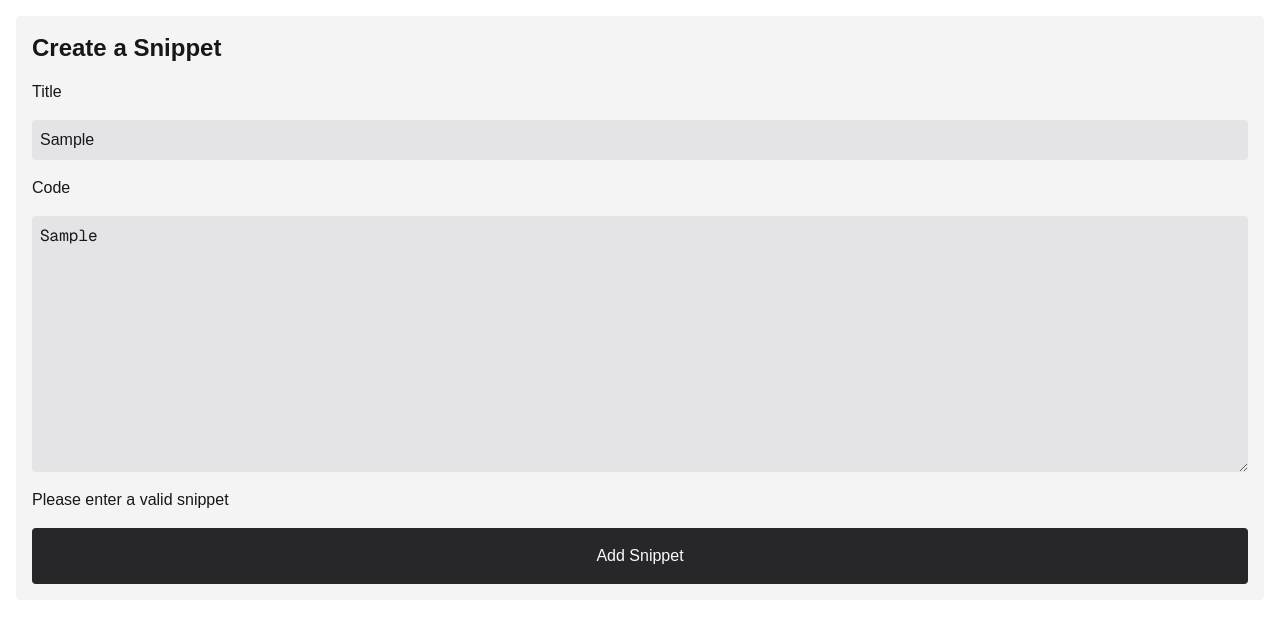
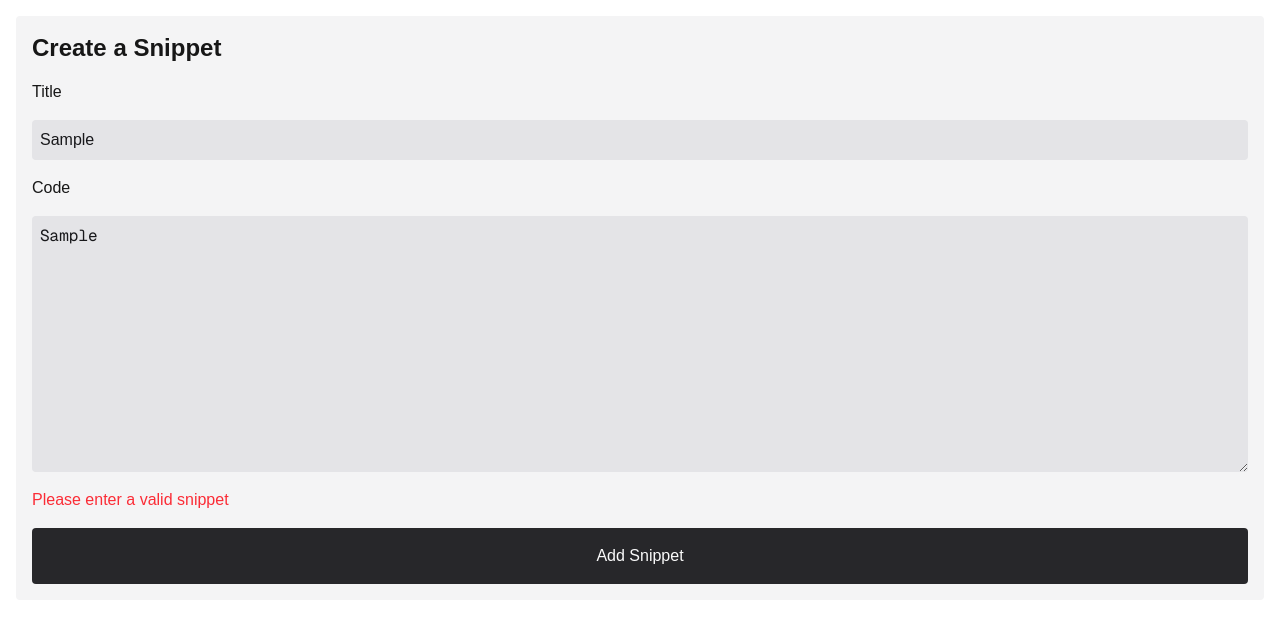
Before and after one commit to SmackSmash/next-snippets, a Next.js app: page /snippets/new in a window 1280 px wide. Both pictures are taken after typing "Sample", "Sample" into the empty fields and a click on the button "Add Snippet". Shown: the top 622 px of the page. Built offline with nearby package versions, Linux system fonts and the light colour scheme.

Commit message:
Ternary for showing error message in form

```diff
--- a/src/app/snippets/new/page.tsx
+++ b/src/app/snippets/new/page.tsx
@@ -44,7 +44,9 @@ export default function CreateSnippetPage() {
         id='code'
         className='min-h-64 rounded bg-zinc-200 p-2 font-mono text-zinc-900 outline-0 focus-visible:outline-2 dark:bg-zinc-800 dark:text-zinc-50'
       ></textarea>
-      {pending ? 'Loading...' : state.message}
+      {pending
+        ? 'Loading...'
+        : state.message && <div className='text-red-500'>{state.message}</div>}
       <button
         type='submit'
         className='cursor-pointer rounded bg-zinc-800 p-4 text-zinc-50 dark:bg-zinc-200 dark:text-zinc-900'
```
